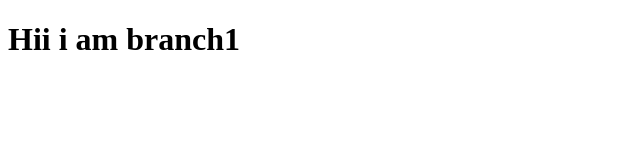
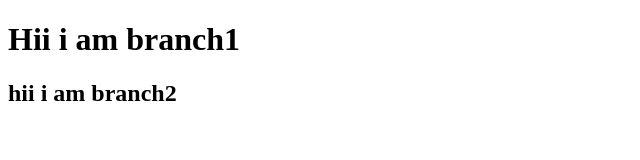
Before and after one commit to seetharam180/projectgit, a plain HTML site: page branch1.html in a window 1280 px wide. Shown: the whole page, without its empty margins (0-640 px from the left). Drawn offline with Linux system fonts and the light colour scheme.

Commit message:
branch2update

```diff
--- a/branch1.html
+++ b/branch1.html
@@ -7,5 +7,6 @@
 </head>
 <body>
     <h1>Hii i am branch1</h1>
+    <h2>hii i am branch2</h2>
 </body>
 </html>
```
